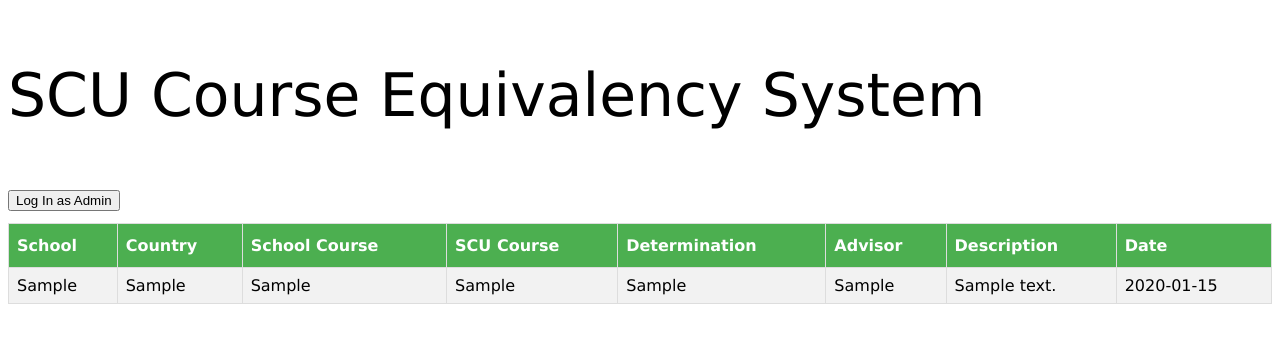
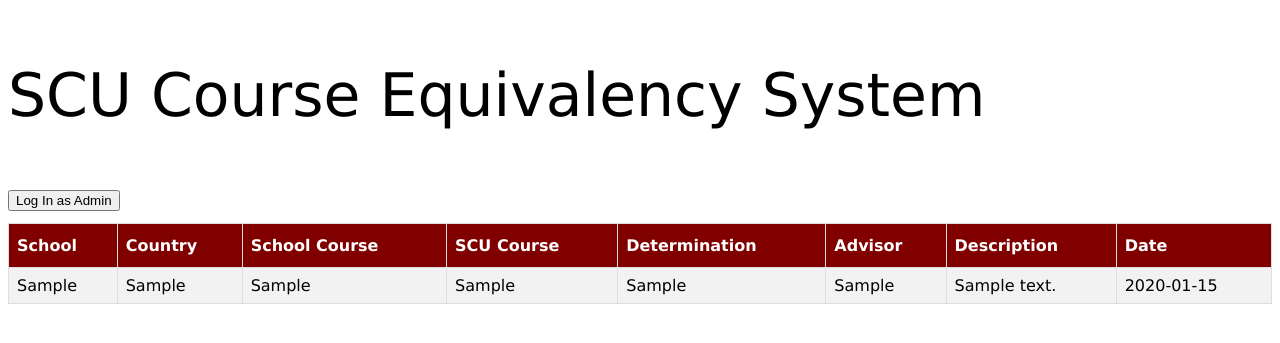
Before and after one commit to SarekSJ/COEN174, a Flask app: page /table in a window 1280 px wide. Shown: the top 343 px of the page. Run offline with Flask 2, Linux system fonts and the light colour scheme; tables that the repository leaves empty hold one stand-in row (values such as "Sample post").

Commit message:
Update table.html

```diff
--- a/templates/table.html
+++ b/templates/table.html
@@ -16,7 +16,7 @@ table th {
     padding-top: 12px;
     padding-bottom: 12px;
     text-align: left;
-    background-color: #4CAF50;
+    background-color: #800000;
     color: white;
 }
 p {
```
